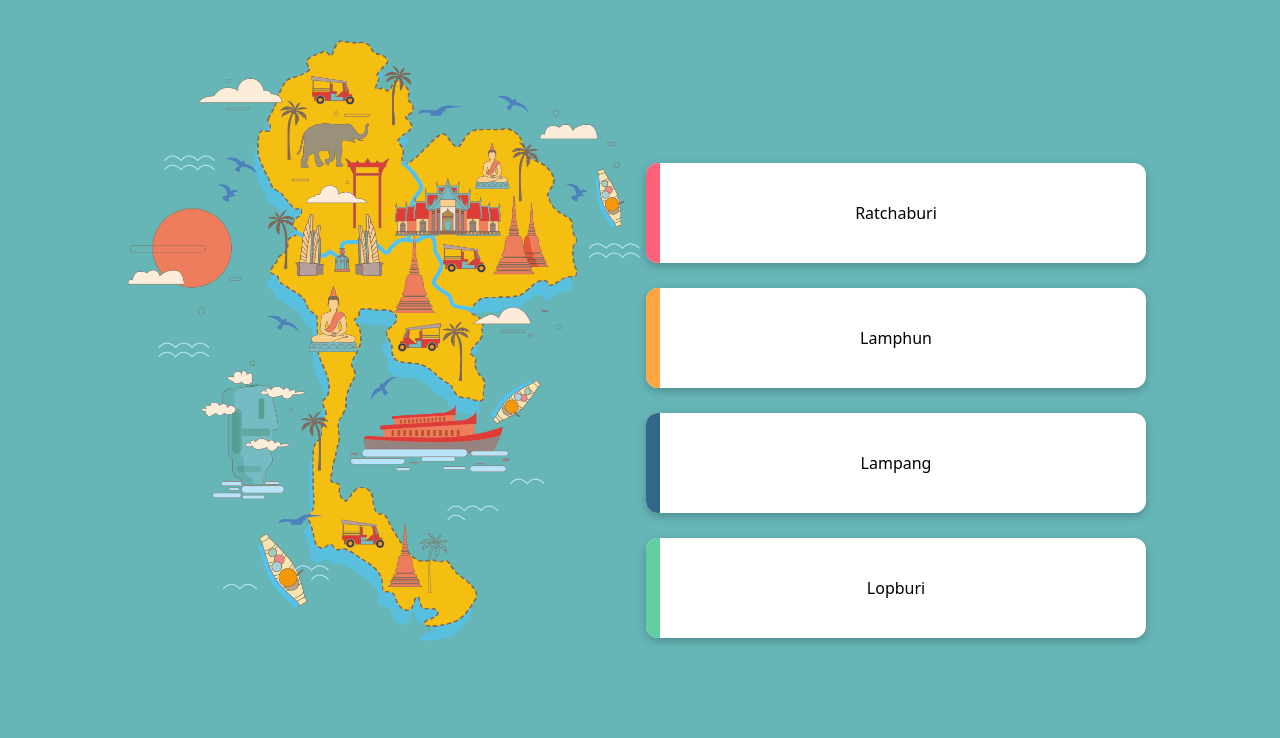
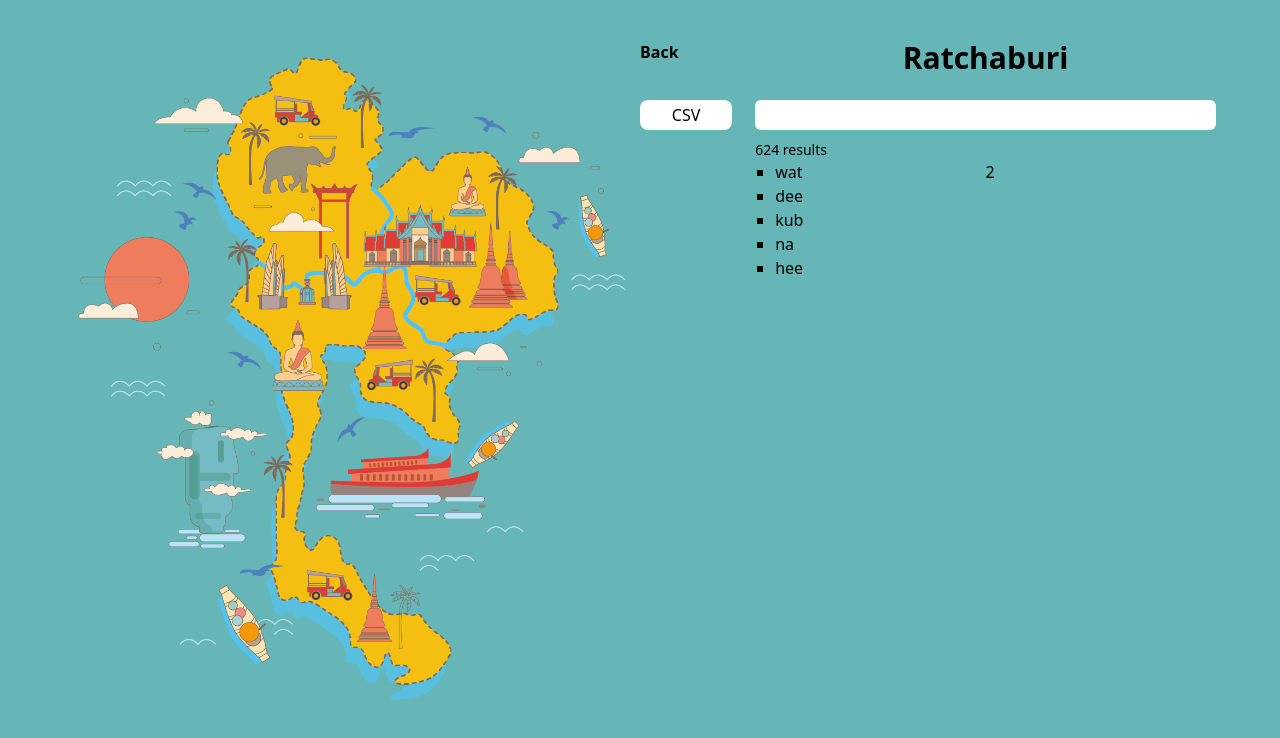
Before and after one commit to JusAeng/thailand-temples, a React (Vite) app: page / in a window 1280 px wide. Shown: the top 738 px of the page. Built offline with nearby package versions, Linux system fonts and the light colour scheme.

Commit message:
layout complete

```diff
--- /dev/null
+++ b/src/components/TemplesPerform/index.scss
@@ -0,0 +1,21 @@
+.performs-container {
+  display: grid;
+  grid-template-columns: 2fr 8fr;
+  width: 100%;
+  height: 100%;
+  .action {
+    // background-color: rgb(235, 250, 237);
+    display: flex;
+    flex-direction: column;
+  }
+
+  .perform {
+    // background-color: rgb(250, 238, 232);
+    display: flex;
+    flex-direction: column;
+  }
+
+  .style-list {
+    list-style-type: square;
+  }
+}
--- /dev/null
+++ b/src/components/TemplesPerform/index.tsx
@@ -0,0 +1,38 @@
+import React from "react";
+import "./index.scss";
+
+const TemplesPerform = () => {
+  return (
+    <div className="performs-container">
+      <section className="action">
+        <div className="h-[60px]">
+          <button className="font-semibold">Back</button>
+        </div>
+        <button className="bg-white rounded-[8px] h-[30px] w-[80%]">CSV</button>
+      </section>
+      <section className="perform">
+        <div className="h-[60px] text-center">
+          <h2 className="font-bold text-3xl">Ratchaburi</h2>
+        </div>
+        <div className="flex mb-[10px]">
+          <input type="text" className="w-full h-[30px] rounded-[6px]" />
+        </div>
+        <span className="text-sm">624 results</span>
+        <div className="grid grid-cols-2">
+          <section>
+            <ul className="pl-[20px] style-list">
+              <li>wat</li>
+              <li>dee</li>
+              <li>kub</li>
+              <li>na</li>
+              <li>hee</li>
+            </ul>
+          </section>
+          <section className="bg-yellow">2</section>
+        </div>
+      </section>
+    </div>
+  );
+};
+
+export default TemplesPerform;
--- a/src/pages/home.tsx
+++ b/src/pages/home.tsx
@@ -1,16 +1,18 @@
 import React from "react";
 import map_pic from "@/assets/pics/thailand-map.png";
 import { ProvinceSelector } from "@/sections/homepage";
+import TemplesPerform from "@/components/TemplesPerform";
 
 const HomePage = () => {
   return (
     <div className="h-[100vh] bg-ocean grid place-items-center">
-      <div className="h-[90%] w-[80%] bg-white grid grid-cols-2">
+      <div className="h-[90%] w-[90%] bg-white grid grid-cols-2">
         <section className="bg-ocean">
-          <img src={map_pic} alt="" className="mx-auto" />
+          <img src={map_pic} alt="" className="mx-auto scale-[0.95]" />
         </section>
         <section className="flex items-center justify-center bg-ocean">
-          <ProvinceSelector />
+          {/* <ProvinceSelector /> */}
+          <TemplesPerform />
         </section>
       </div>
     </div>
--- a/src/pages/temples.tsx
+++ b/src/pages/temples.tsx
@@ -1,10 +1,10 @@
 import React from "react";
-import { Navbar } from "@/sections/temples";
+import TemplesPerform from "@/components/TemplesPerform";
 
 const TemplesPage = () => {
   return (
     <div className="bg-ocean">
-      <Navbar />
+      <TemplesPerform />
     </div>
   );
 };
--- a/src/sections/temples/Navbar.tsx
+++ /dev/null
@@ -1,7 +0,0 @@
-import React from "react";
-
-const Navbar = () => {
-  return <div className="h-[100px] bg-slate-200">navbar</div>;
-};
-
-export default Navbar;
--- a/src/sections/temples/index.ts
+++ /dev/null
@@ -1 +0,0 @@
-export { default as Navbar } from "./Navbar";
```
